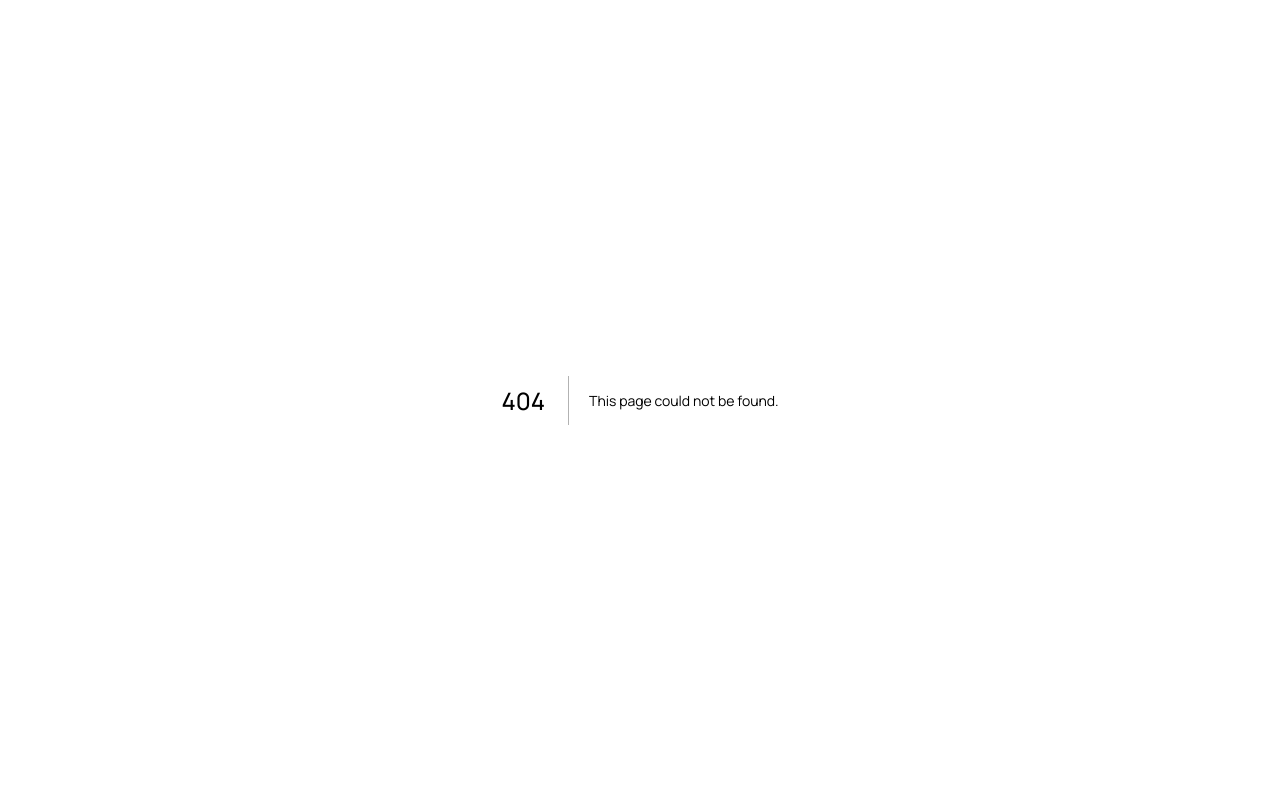
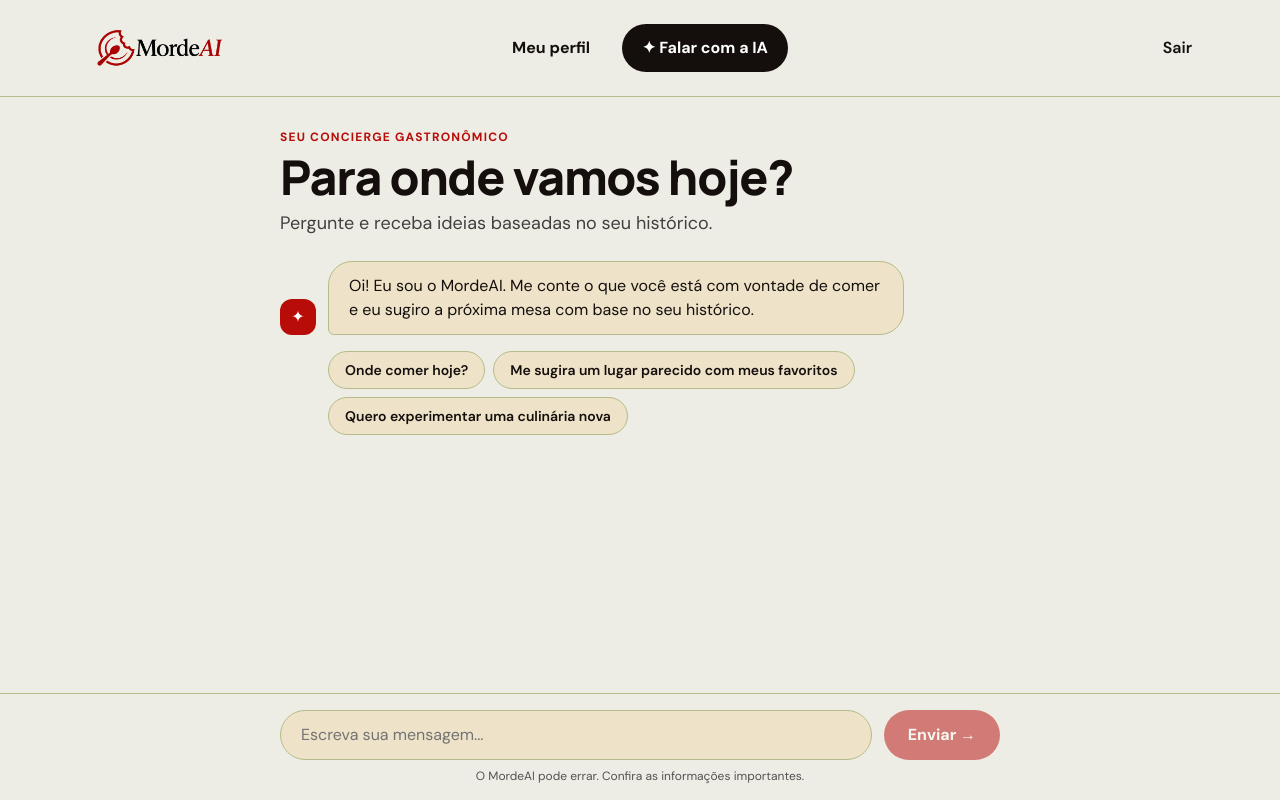
Before and after one commit to PUCTech/MordeAI, a Next.js app in the folder mordeai-frontend/: page /chat in a window 1280 px wide. Before the commit this address had no page. Built offline with nearby package versions, Linux system fonts and the light colour scheme; no server answers.

Commit message:
feat: tela de chat com a IA (visual, resposta simulada)

```diff
--- /dev/null
+++ b/mordeai-frontend/app/chat/page.tsx
@@ -0,0 +1,15 @@
+import Cabecalho from "@/components/Cabecalho";
+import Chat from "@/components/Chat";
+
+export const metadata = { title: "Conversar com a IA — MordeAI" };
+
+export default function ChatPage() {
+  return (
+    <div className="flex h-dvh flex-col">
+      <Cabecalho modo="usuario" ativo="chat" />
+      <main className="flex min-h-0 flex-1 flex-col">
+        <Chat />
+      </main>
+    </div>
+  );
+}
--- a/mordeai-frontend/components/Cabecalho.tsx
+++ b/mordeai-frontend/components/Cabecalho.tsx
@@ -43,10 +43,14 @@ export default function Cabecalho({ modo, ativo }: Props) {
               </Link>
               <Link
                 href="/chat"
-                className="rounded-full bg-vermelho px-5 py-3 font-bold text-white"
-              >
+                aria-current={ativo === "chat" ? "page" : undefined}
+                className={`rounded-full px-5 py-3 font-bold text-white ${
+                    ativo === "chat" ? "bg-tinta" : "bg-vermelho"
+                }`}
+            >
                 ✦ Falar com a IA
-              </Link>
+            </Link>
+
             </nav>
 
             {/* Direita: Sair (por enquanto só volta para a landing; com login, encerra a sessão) */}
--- /dev/null
+++ b/mordeai-frontend/components/Chat.tsx
@@ -0,0 +1,166 @@
+"use client";
+
+import { useEffect, useRef, useState } from "react";
+import { enviarMensagem } from "@/services/chat";
+
+type Mensagem = { id: number; autor: "usuario" | "ia"; texto: string };
+
+const sugestoes = [
+  "Onde comer hoje?",
+  "Me sugira um lugar parecido com meus favoritos",
+  "Quero experimentar uma culinária nova",
+];
+
+const boasVindas: Mensagem = {
+  id: 0,
+  autor: "ia",
+  texto:
+    "Oi! Eu sou o MordeAI. Me conte o que você está com vontade de comer e eu sugiro a próxima mesa com base no seu histórico.",
+};
+
+export default function Chat() {
+  const [mensagens, setMensagens] = useState<Mensagem[]>([boasVindas]);
+  const [entrada, setEntrada] = useState("");
+  const [pensando, setPensando] = useState(false);
+  const proximoId = useRef(1);
+  const fim = useRef<HTMLDivElement>(null);
+
+  // rola até a última mensagem sempre que algo novo aparece
+  useEffect(() => {
+    fim.current?.scrollIntoView({ behavior: "smooth" });
+  }, [mensagens, pensando]);
+
+  async function enviar(texto: string) {
+    const limpo = texto.trim();
+    if (limpo === "" || pensando) return;
+
+    const minha: Mensagem = { id: proximoId.current++, autor: "usuario", texto: limpo };
+    setMensagens((atual) => [...atual, minha]);
+    setEntrada("");
+    setPensando(true);
+
+    let resposta: string;
+    try {
+      resposta = await enviarMensagem(limpo);
+    } catch {
+      resposta = "Não consegui responder agora. Tente de novo em instantes.";
+    }
+
+    const daIA: Mensagem = { id: proximoId.current++, autor: "ia", texto: resposta };
+    setMensagens((atual) => [...atual, daIA]);
+    setPensando(false);
+  }
+
+  const soBoasVindas = mensagens.length === 1;
+
+  return (
+    <div className="flex min-h-0 flex-1 flex-col">
+      {/* Área das mensagens (rola) */}
+      <div role="log" aria-live="polite" className="flex-1 overflow-y-auto">
+        <div className="mx-auto max-w-3xl space-y-4 px-6 py-8">
+          <div className="mb-6">
+            <p className="text-xs font-bold uppercase tracking-widest text-vermelho">
+              Seu concierge gastronômico
+            </p>
+            <h1 className="mt-2 text-4xl font-extrabold tracking-tight sm:text-5xl">
+              Para onde vamos hoje?
+            </h1>
+            <p className="mt-2 text-lg text-neutral-700">
+              Pergunte e receba ideias baseadas no seu histórico.
+            </p>
+          </div>
+
+          {mensagens.map((m) => (
+            <Balao key={m.id} mensagem={m} />
+          ))}
+
+          {soBoasVindas && (
+            <div className="flex flex-wrap gap-2 pl-12">
+              {sugestoes.map((s) => (
+                <button
+                  key={s}
+                  type="button"
+                  onClick={() => enviar(s)}
+                  className="rounded-full border border-borda bg-cartao px-4 py-2 text-sm font-semibold hover:border-vermelho"
+                >
+                  {s}
+                </button>
+              ))}
+            </div>
+          )}
+
+          {pensando && (
+            <div className="flex items-end gap-3">
+              <Avatar />
+              <p className="animate-pulse rounded-3xl rounded-bl-md border border-borda bg-cartao px-5 py-3 text-neutral-600">
+                Pensando…
+              </p>
+            </div>
+          )}
+
+          <div ref={fim} />
+        </div>
+      </div>
+
+      {/* Campo de mensagem (fixo embaixo) */}
+      <div className="border-t border-borda bg-fundo">
+        <form
+          onSubmit={(e) => {
+            e.preventDefault();
+            enviar(entrada);
+          }}
+          className="mx-auto flex max-w-3xl gap-3 px-6 pt-4"
+        >
+          <input
+            type="text"
+            value={entrada}
+            onChange={(e) => setEntrada(e.target.value)}
+            placeholder="Escreva sua mensagem..."
+            aria-label="Mensagem para o MordeAI"
+            className="flex-1 rounded-full border border-borda bg-cartao px-5 py-3 text-tinta outline-none placeholder:text-neutral-500 focus:border-vermelho"
+          />
+          <button
+            type="submit"
+            disabled={pensando || entrada.trim() === ""}
+            className="rounded-full bg-vermelho px-6 py-3 font-bold text-white disabled:opacity-50"
+          >
+            Enviar →
+          </button>
+        </form>
+        <p className="mx-auto max-w-3xl px-6 pb-4 pt-2 text-center text-xs text-neutral-600">
+          O MordeAI pode errar. Confira as informações importantes.
+        </p>
+      </div>
+    </div>
+  );
+}
+
+function Avatar() {
+  return (
+    <div
+      aria-hidden="true"
+      className="flex h-9 w-9 shrink-0 items-center justify-center rounded-xl bg-vermelho text-white"
+    >
+      ✦
+    </div>
+  );
+}
+
+function Balao({ mensagem }: { mensagem: Mensagem }) {
+  const meu = mensagem.autor === "usuario";
+
+  return (
+    <div className={`flex items-end gap-3 ${meu ? "justify-end" : ""}`}>
+      {!meu && <Avatar />}
+      <p
+        className={`max-w-[80%] whitespace-pre-wrap break-words rounded-3xl px-5 py-3 ${
+          meu
+            ? "rounded-br-md bg-vermelho text-white"
+            : "rounded-bl-md border border-borda bg-cartao"
+        }`}
+      >
+        {mensagem.texto}
+      </p>
+    </div>
+  );
+}
--- /dev/null
+++ b/mordeai-frontend/services/chat.ts
@@ -0,0 +1,24 @@
+// Camada que conversa com a IA (mesmo esquema do services/restaurantes.ts)
+const API_URL = process.env.NEXT_PUBLIC_API_URL;
+const USAR_MOCK = process.env.NEXT_PUBLIC_USAR_MOCK === "true";
+
+export async function enviarMensagem(mensagem: string): Promise<string> {
+  if (USAR_MOCK) {
+    // resposta de mentira, só para testar o visual
+    await new Promise((resolve) => setTimeout(resolve, 1000));
+    return "Ainda estou em construção, mas em breve vou sugerir restaurantes com base no seu histórico.";
+  }
+
+  const resposta = await fetch(`${API_URL}/chat`, {
+    method: "POST",
+    headers: { "Content-Type": "application/json" },
+    body: JSON.stringify({ mensagem }),
+  });
+
+  if (!resposta.ok) {
+    throw new Error("Não foi possível falar com a IA");
+  }
+
+  const dados = await resposta.json();
+  return dados.resposta;
+}
```
